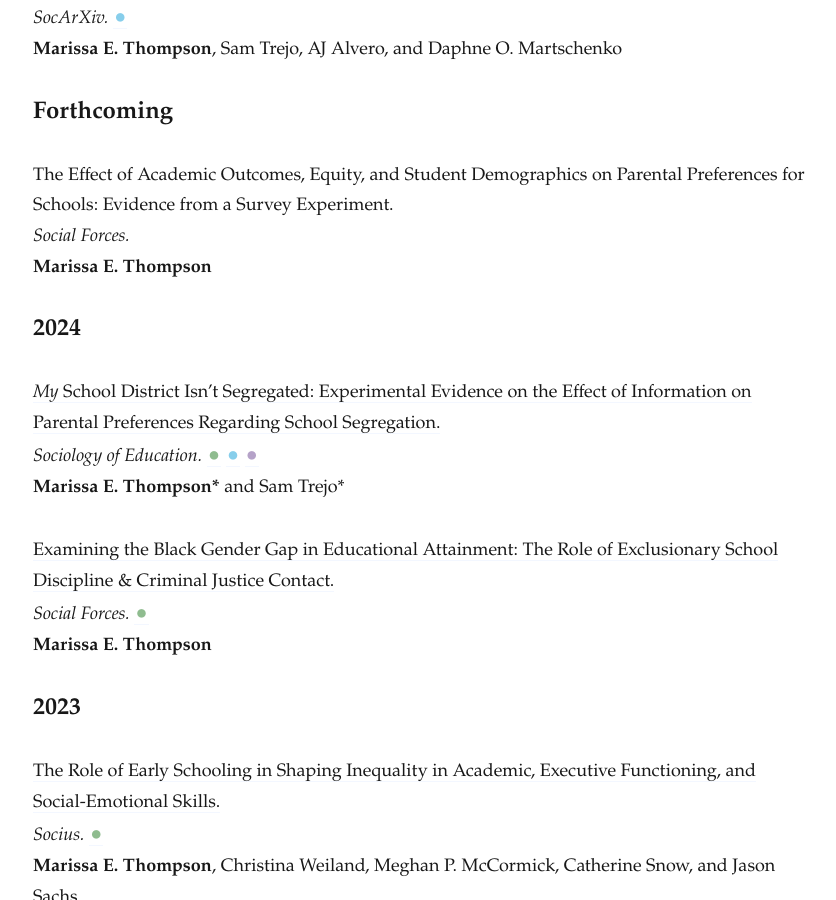
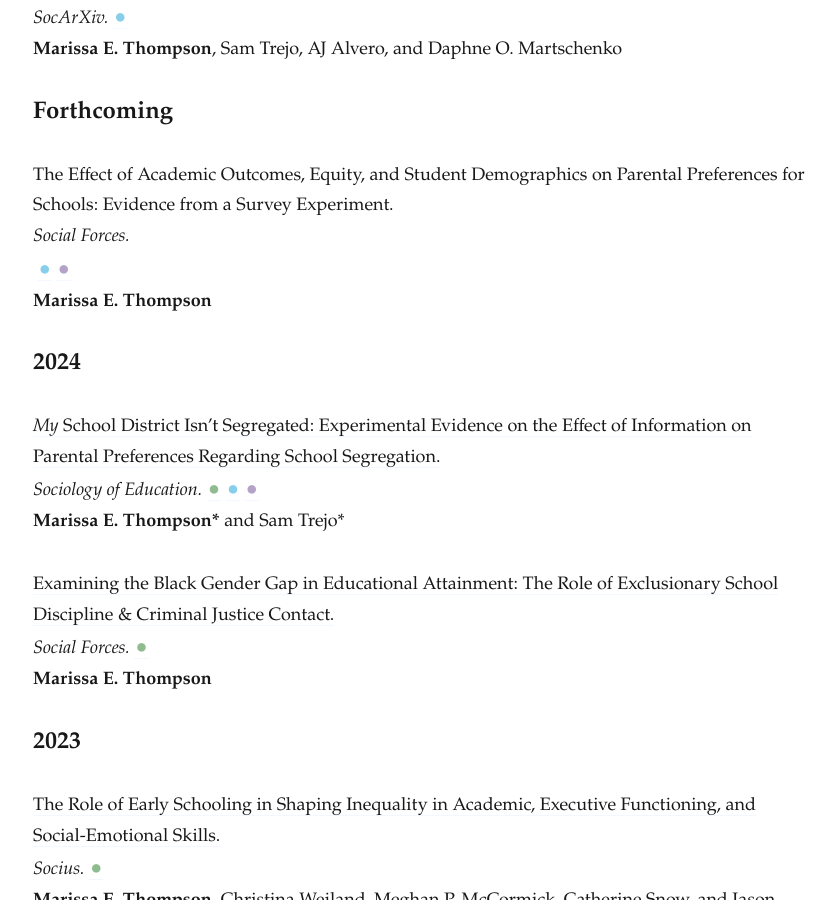
Before and after one commit to marissaethompson/marissaethompson.github.io, a Jekyll site: the page built from _pages/research.md, in a window 1280 px wide and 900 px high, scrolled down 1722 px. Shown: the whole window, without its empty margins (217-1053 px from the left). Built offline with Jekyll 4.4.1, drawn with Linux system fonts in a browser that asks for light colours; nearby versions of some CDN libraries; some web fonts are replaced.

Commit message:
July 3 2024

```diff
--- a/_pages/research.md
+++ b/_pages/research.md
@@ -32,7 +32,7 @@
 
 ## Forthcoming
 The Effect of Academic Outcomes, Equity, and Student Demographics on Parental Preferences for Schools: Evidence from a Survey Experiment.<br>
- <i>Social Forces.</i><br>
+ <i>Social Forces.</i><br>&nbsp;[<span style="font-size: 15pt; color:#87ceeb">●</span>](https://osf.io/3qtcp){:target="_blank"} [<span style="font-size: 15pt; color:#b5a2c8">●</span>](https://github.com/marissaethompson/Thompson_SF_2024){:target="_blank"}<br>
 <b>Marissa E. Thompson</b>
 
 ## 2024
```
Also changed, not shown: 1 other file.
